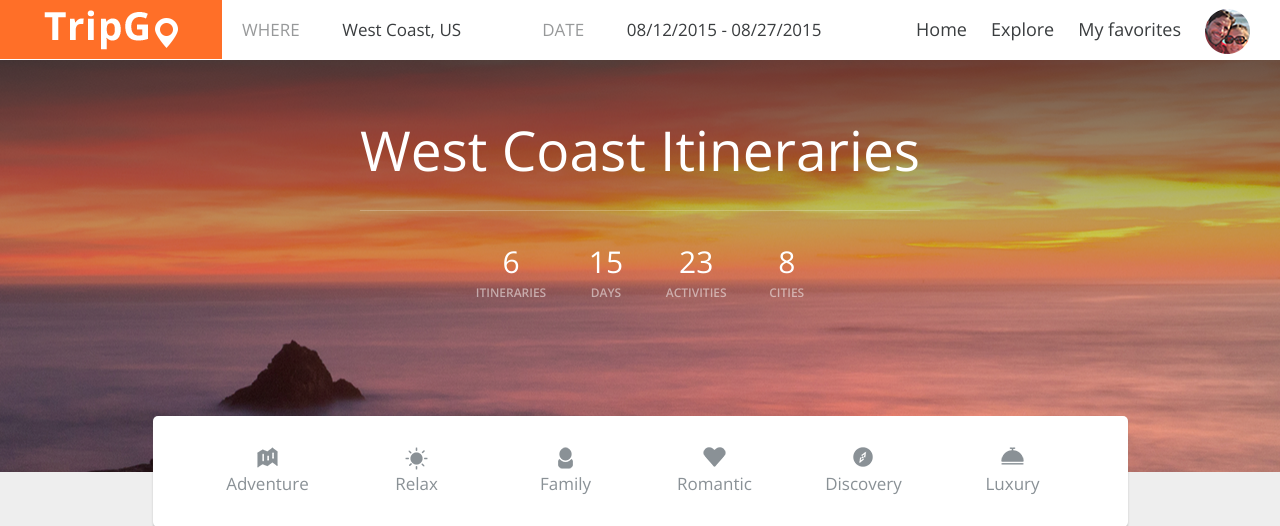
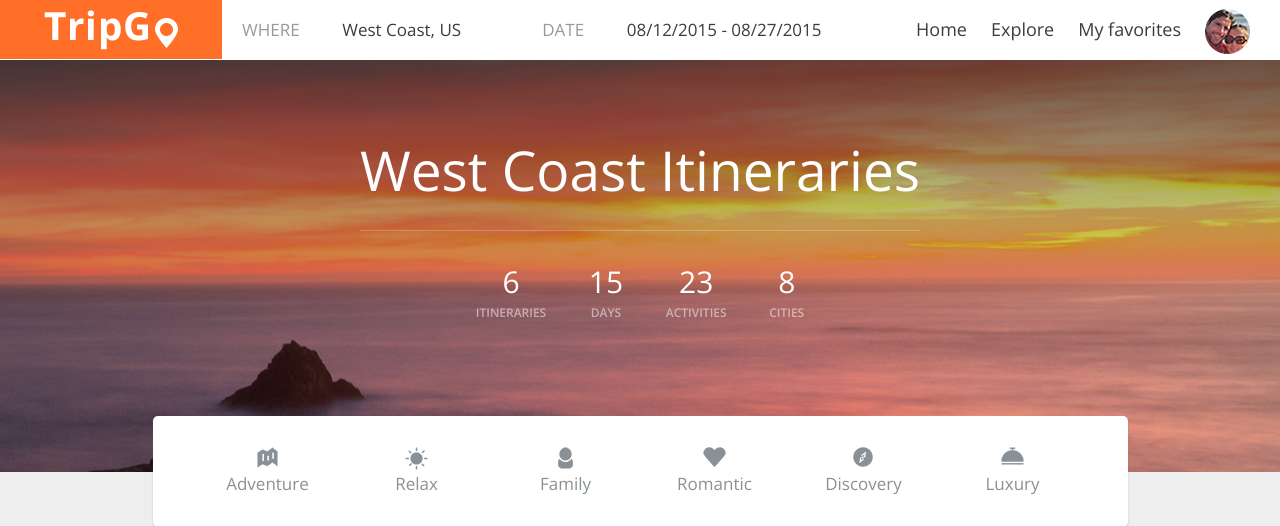
Before and after one commit to thejennywang/tripgo_acceleratehackathon, a Django app: page /mytrip.html in a window 1280 px wide. Shown: the top 526 px of the page. Run offline with Django 3.2, Linux system fonts and the light colour scheme; data that the repository does not hold is empty; parts of the project's set-up code (start-up, migrations or seed data) failed here and were passed over; some libraries are stand-ins or nearby versions.

Commit message:
Style Heading

```diff
--- a/itinerary/itineraryapp/static/css/itineraries-style.css
+++ b/itinerary/itineraryapp/static/css/itineraries-style.css
@@ -113,7 +113,7 @@ a:hover {
 /*-- HEADING --*/
 .heading {
   text-align: center;
-  margin: 40px 0 60px 0;
+  margin: 60px 0 40px 0;
 }
 .heading h1 {
   display: inline-block;
```
